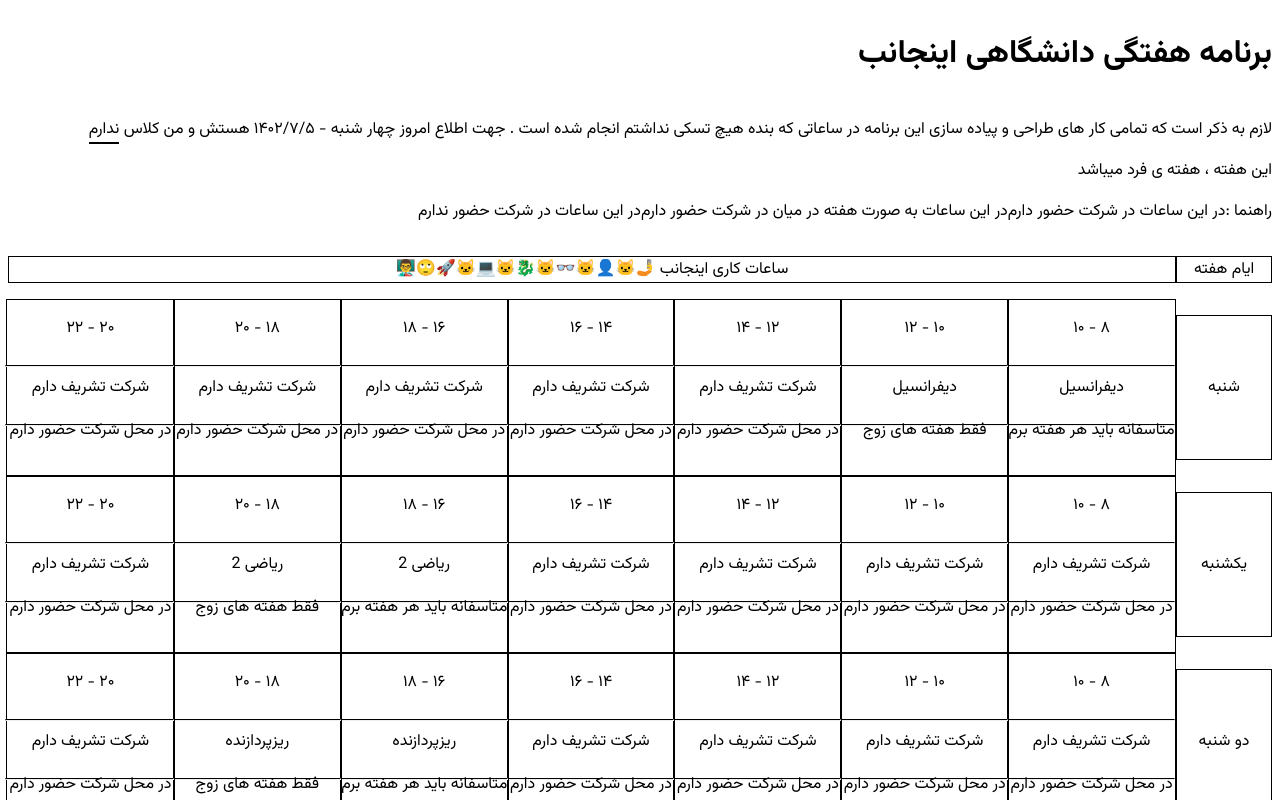
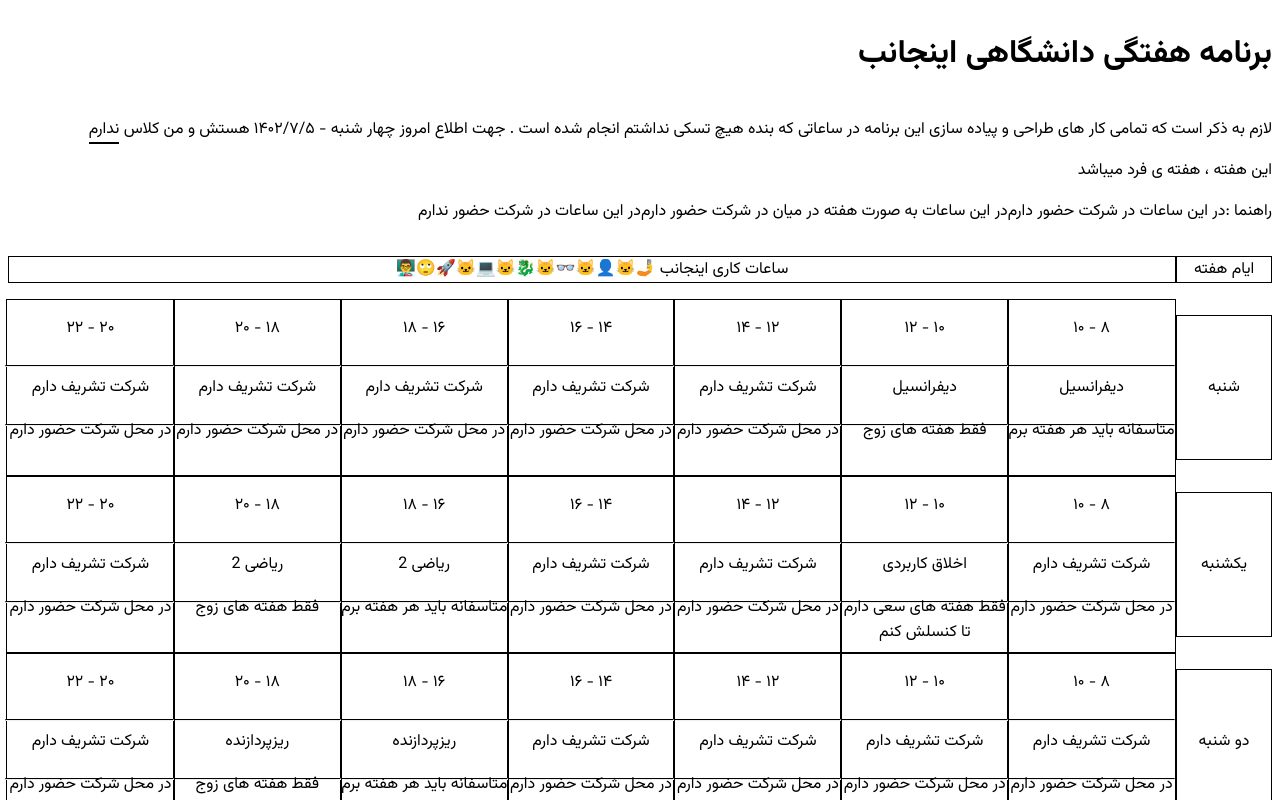
Before and after one commit to amirakbr/universitycalendar, a Next.js app: page / in a window 1280 px wide. Shown: the top 800 px of the page. Built offline with nearby package versions, Linux system fonts and the light colour scheme.

Commit message:
update calendar

```diff
--- a/app/page.tsx
+++ b/app/page.tsx
@@ -25,7 +25,10 @@ export default function Home() {
       dayTime: "یکشنبه",
       timeSlotsArray: [
         null,
-        null,
+        {
+          title: "اخلاق کاربردی",
+          isEveryOtherWeek: "سعی دارم تا کنسلش کنم",
+        },
         null,
         null,
         {
```
